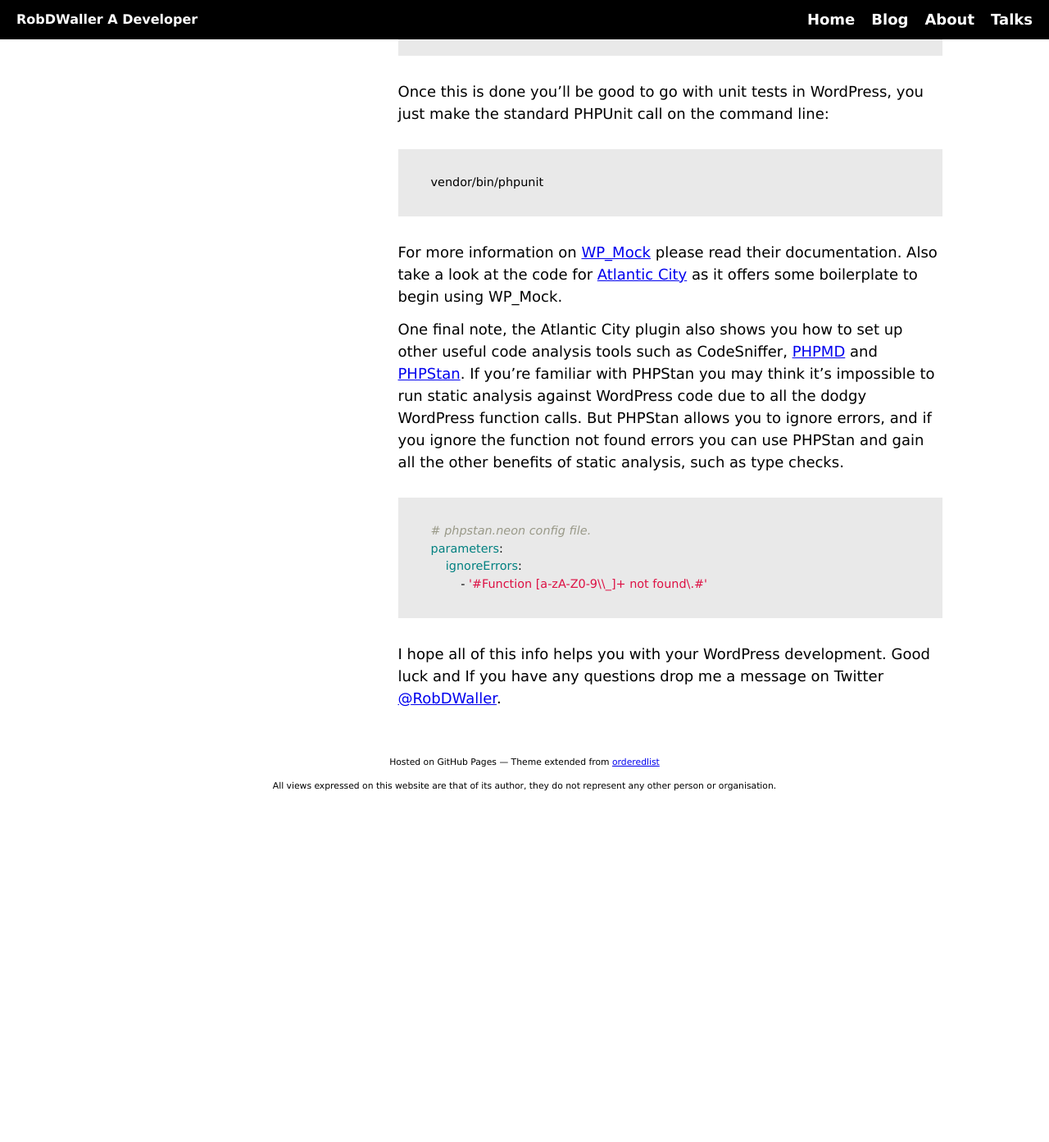
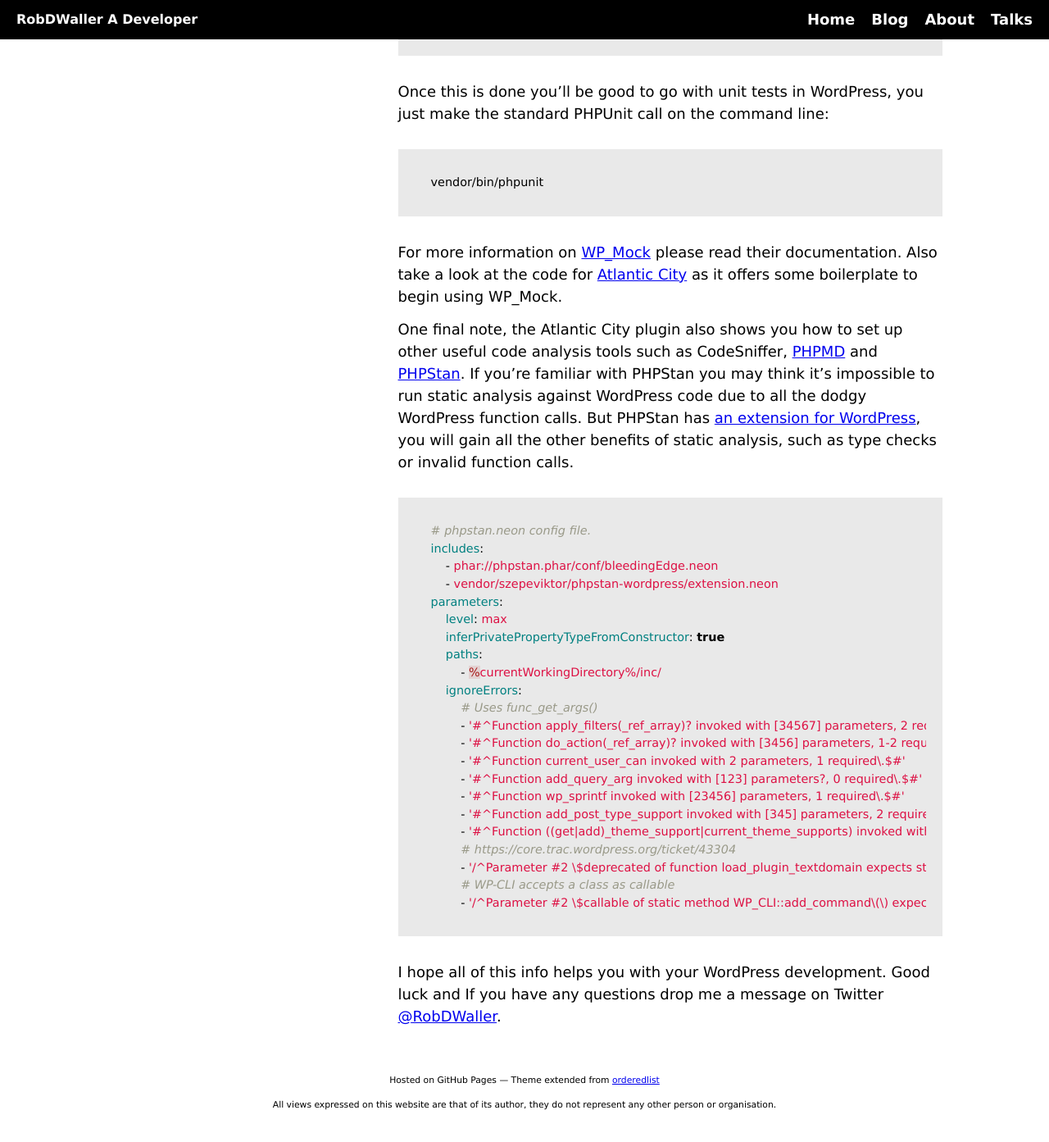
Before and after one commit to RobDWaller/robdwaller.github.io, a Jekyll site: the page built from _posts/2019-08-07-how-unit-test-wordpress.md, in a window 1280 px wide and 1400 px high, scrolled down 2455 px. Shown: the top 1393 px of the window at 82% size. Built offline with Jekyll 4.4.1, drawn with Linux system fonts in a browser that asks for light colours; before the commit the page ends 3466 px from its top, so only the background shows below that.

Commit message:
PHPStan has an extension for WordPress
Please rephrase it to suite your needs.

````diff
--- a/_posts/2019-08-07-how-unit-test-wordpress.md
+++ b/_posts/2019-08-07-how-unit-test-wordpress.md
@@ -65,13 +65,31 @@ vendor/bin/phpunit
 
 For more information on [WP_Mock](https://packagist.org/packages/10up/wp_mock) please read their documentation. Also take a look at the code for [Atlantic City](https://github.com/RobDWaller/atlantic-city) as it offers some boilerplate to begin using WP_Mock.
 
-One final note, the Atlantic City plugin also shows you how to set up other useful code analysis tools such as CodeSniffer, [PHPMD](https://packagist.org/packages/phpmd/phpmd) and [PHPStan](https://packagist.org/packages/phpstan/phpstan). If you're familiar with PHPStan you may think it's impossible to run static analysis against WordPress code due to all the dodgy WordPress function calls. But PHPStan allows you to ignore errors, and if you ignore the function not found errors you can use PHPStan and gain all the other benefits of static analysis, such as type checks.
+One final note, the Atlantic City plugin also shows you how to set up other useful code analysis tools such as CodeSniffer, [PHPMD](https://packagist.org/packages/phpmd/phpmd) and [PHPStan](https://packagist.org/packages/phpstan/phpstan). If you're familiar with PHPStan you may think it's impossible to run static analysis against WordPress code due to all the dodgy WordPress function calls. But PHPStan has [an extension for WordPress](https://packagist.org/packages/szepeviktor/phpstan-wordpress), you will gain all the other benefits of static analysis, such as type checks or invalid function calls.
 
 ```yaml
 # phpstan.neon config file.
+includes:
+    - phar://phpstan.phar/conf/bleedingEdge.neon
+    - vendor/szepeviktor/phpstan-wordpress/extension.neon
 parameters:
+    level: max
+    inferPrivatePropertyTypeFromConstructor: true
+    paths:
+        - %currentWorkingDirectory%/inc/
     ignoreErrors:
-        - '#Function [a-zA-Z0-9\\_]+ not found\.#'
+        # Uses func_get_args()
+        - '#^Function apply_filters(_ref_array)? invoked with [34567] parameters, 2 required\.$#'
+        - '#^Function do_action(_ref_array)? invoked with [3456] parameters, 1-2 required\.$#'
+        - '#^Function current_user_can invoked with 2 parameters, 1 required\.$#'
+        - '#^Function add_query_arg invoked with [123] parameters?, 0 required\.$#'
+        - '#^Function wp_sprintf invoked with [23456] parameters, 1 required\.$#'
+        - '#^Function add_post_type_support invoked with [345] parameters, 2 required\.$#'
+        - '#^Function ((get|add)_theme_support|current_theme_supports) invoked with [2345] parameters, 1 required\.$#'
+        # https://core.trac.wordpress.org/ticket/43304
+        - '/^Parameter #2 \$deprecated of function load_plugin_textdomain expects string, false given\.$/'
+        # WP-CLI accepts a class as callable
+        - '/^Parameter #2 \$callable of static method WP_CLI::add_command\(\) expects callable\(\): mixed, \S+ given\.$/'
 ```
 
 I hope all of this info helps you with your WordPress development. Good luck and If you have any questions drop me a message on Twitter [@RobDWaller](https://twitter.com/RobDWaller).
````
